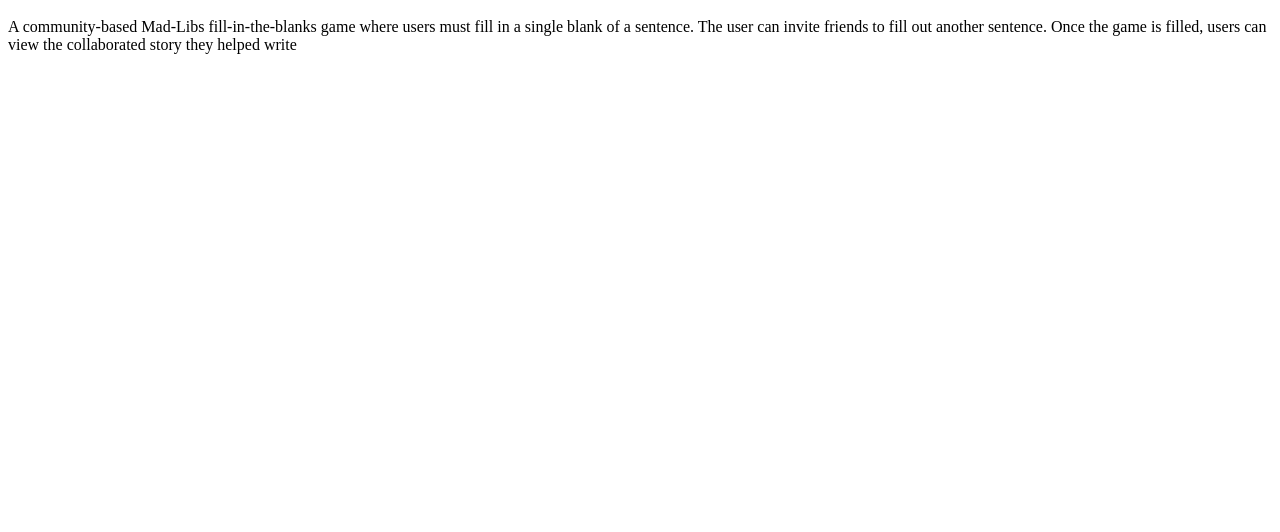
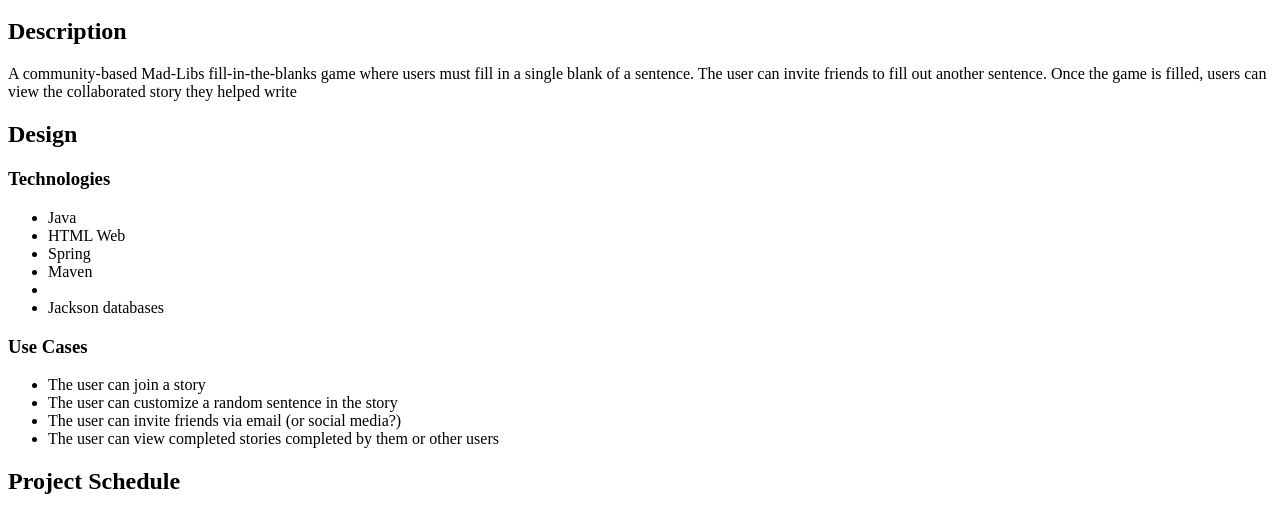
Before and after one commit to Alroemo/411Project, a plain HTML site: page index.html in a window 1280 px wide. Shown: the part 48-580 px from the top of the page. Drawn offline with Linux system fonts and the light colour scheme.

Commit message:
Update index.html

```diff
--- a/index.html
+++ b/index.html
@@ -2,7 +2,28 @@
 
   <body>
     <h1>LadMibs(Working Title)</h1>
+    <h2>Description</h2>
     <p>A community-based Mad-Libs fill-in-the-blanks game where users must fill in a single blank of a sentence. The user can invite friends
       to fill out another sentence. Once the game is filled, users can view the collaborated story they helped write </p>
+    <h2>Design</h2>
+    <h3>Technologies</h3>
+    <ul>
+      <li>Java</li>
+      <li>HTML Web</li>
+      <li>Spring</li>
+      <li>Maven<li>
+      <li>Jackson databases</li>
+
+    </ul>
+
+    <h3>Use Cases</h3>
+    <ul>
+      <li>The user can join a story</li>
+      <li>The user can customize a random sentence in the story</li>
+      <li>The user can invite friends via email (or social media?)</li>
+      <li>The user can view completed stories completed by them or other users</li>
+    </ul>
+
+    <h2>Project Schedule</h2>
   </body>
 </html>
```
